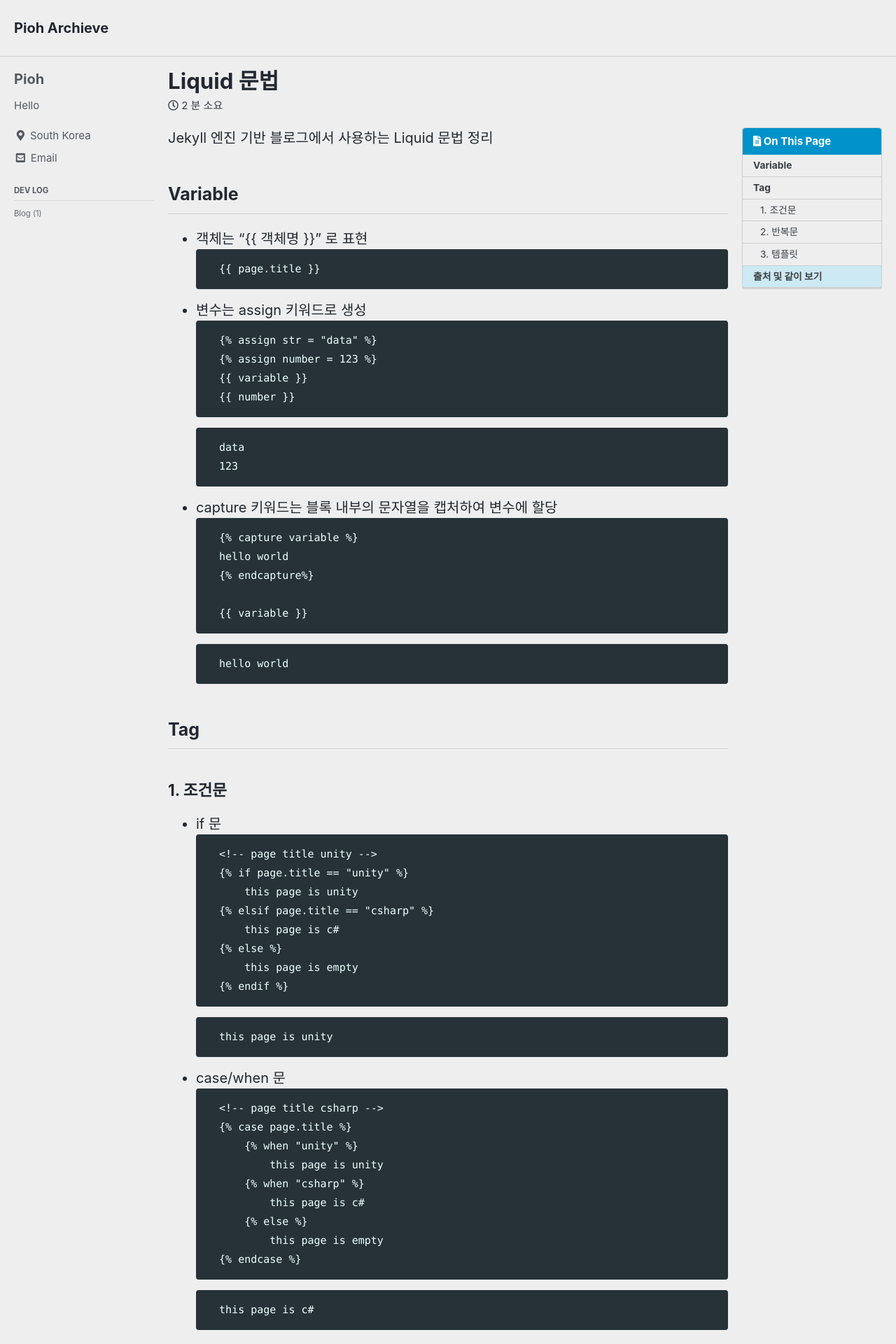
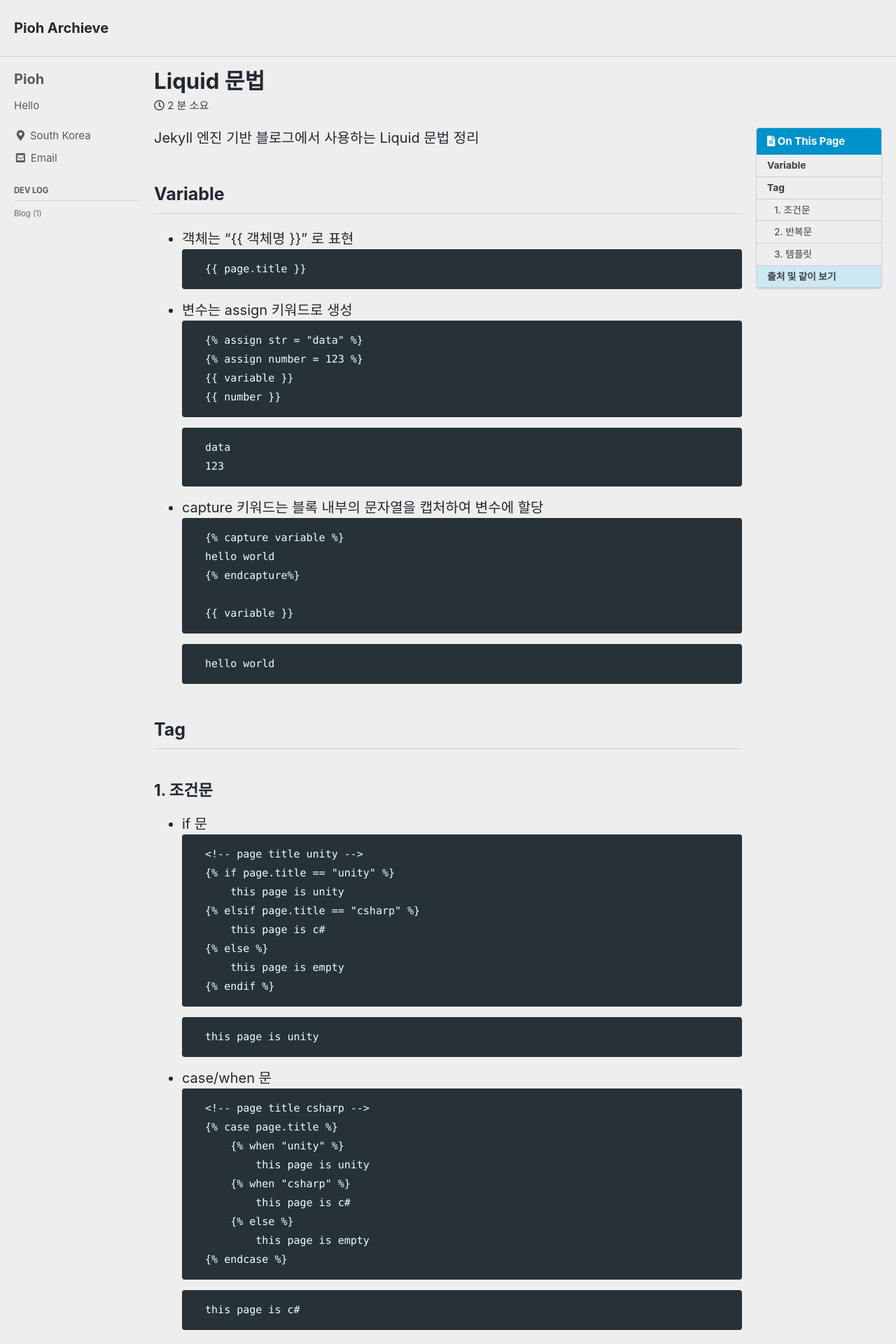
Before and after one commit to devpioh/devpioh.github.io, a Jekyll site: the page built from _posts/Devlog/Blog/2022-06-12-liquid.md, in a window 1280 px wide. Shown: the top 1920 px of the page at 70% size. Built offline with Jekyll 4.4.1, drawn with Linux system fonts in a browser that asks for light colours; cached includes are drawn as plain includes; some web fonts are replaced.

Commit message:
블로그 사이즈 수정중

```diff
--- a/_sass/minimal-mistakes/_variables.scss
+++ b/_sass/minimal-mistakes/_variables.scss
@@ -158,9 +158,9 @@ $max-width: $x-large !default;
 // $right-sidebar-width-narrow: 200px !default;
 // $right-sidebar-width: 300px !default;
 // $right-sidebar-width-wide: 400px !default;
-$right-sidebar-width-narrow: 120px !default;
-$right-sidebar-width: 220px !default;
-$right-sidebar-width-wide: 260px !default;
+$right-sidebar-width-narrow: 100px !default;
+$right-sidebar-width: 200px !default;
+$right-sidebar-width-wide: 250px !default;
 
 /*
    Other
```
